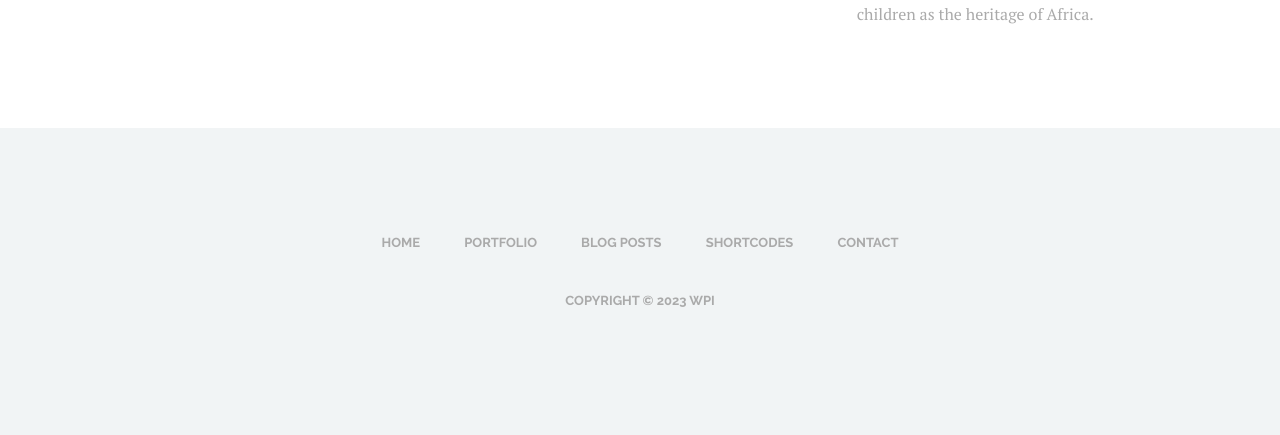
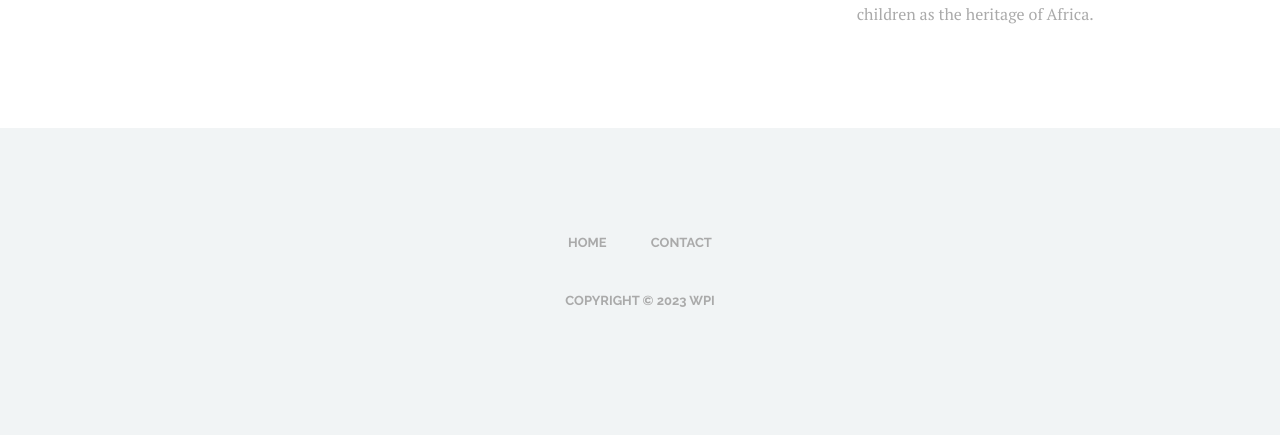
Before and after one commit to Socrates0007/WPI, a Django app: template blogapp/templates/blogapp/category.html in a window 1280 px wide. Shown: the part 891-1326 px from the top of the page. Run offline with Django 4.2, Linux system fonts and the light colour scheme; the template is opened without the code that fills it, so the values that code supplies are empty; some libraries are stand-ins or nearby versions.

Commit message:
fixed category page

```diff
--- a/blogapp/templates/blogapp/category.html
+++ b/blogapp/templates/blogapp/category.html
@@ -218,11 +218,8 @@
 				<div class="col-md-12">
 					<nav class="footer-nav clearfix">
 						<ul class="footer-menu">
-							<li><a href="index.html">Home</a></li>
-							<li><a href="portfolio.html">Portfolio</a></li>
-							<li><a href="blog.html">Blog Posts</a></li>
-							<li><a href="archives.html">Shortcodes</a></li>
-							<li><a href="contact.html">Contact</a></li>
+                            <li><a href="{% url 'welcome page' %}">Home</a></li>
+                            <li><a href="{% url 'contact' %}">Contact</a></li>
 						</ul> <!-- /.footer-menu -->
 					</nav> <!-- /.footer-nav -->
 				</div> <!-- /.col-md-12 -->
```
